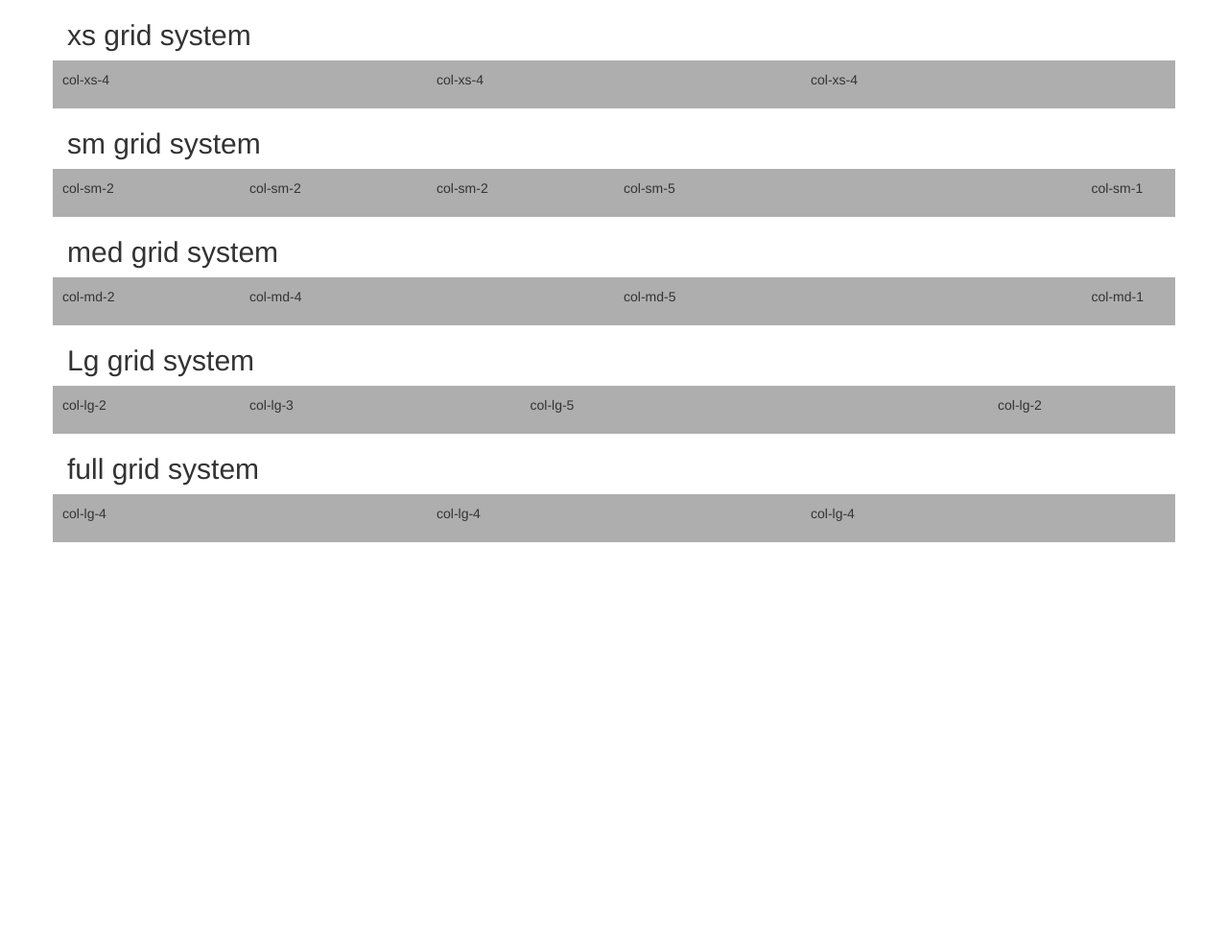
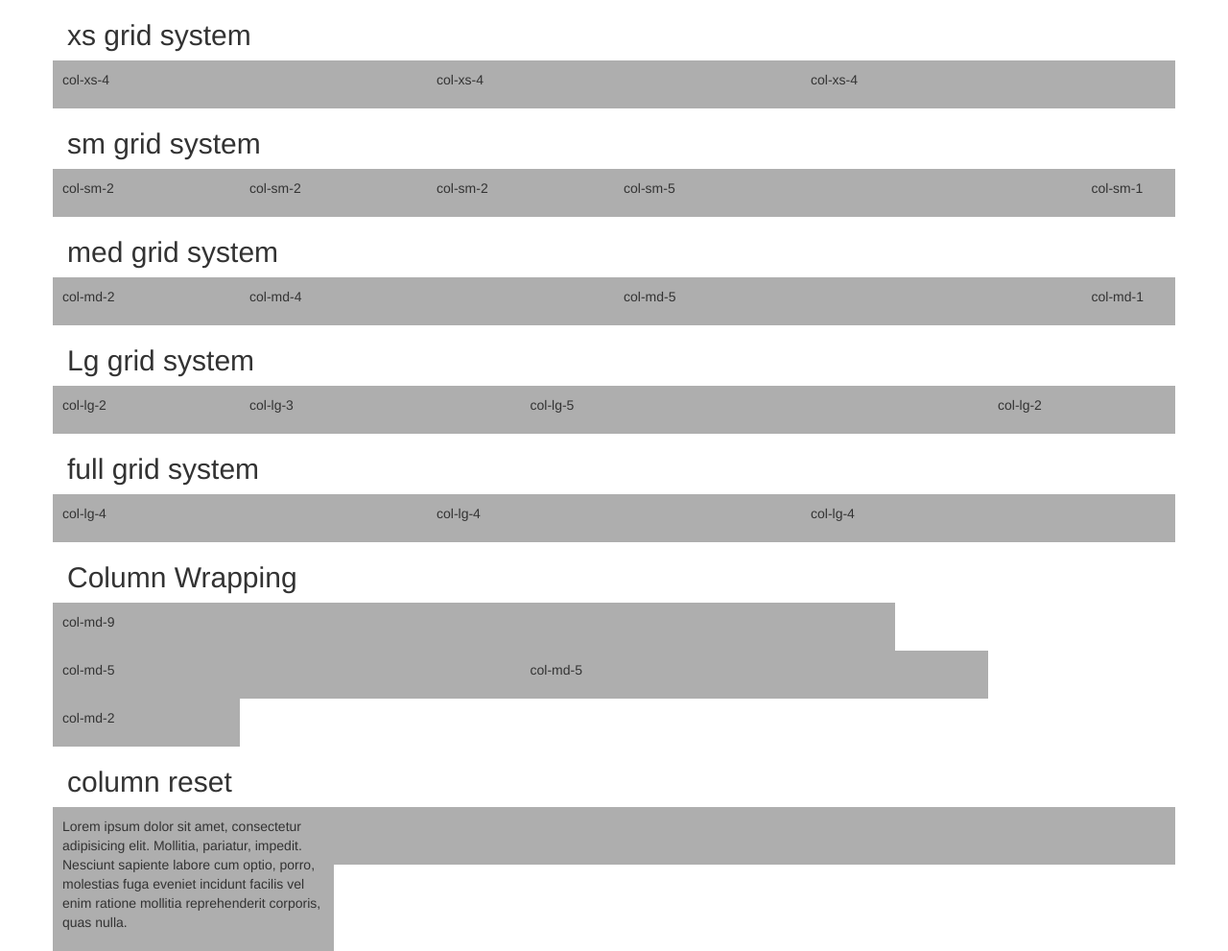
Before and after one commit to stellareyna78/grid-system, a plain HTML site: page index.html in a window 1280 px wide. Shown: the whole page at 96% size. Before the commit the page ends 800 px from the top, so only its background shows below. Drawn offline with Linux system fonts and the light colour scheme.

Commit message:
column wrapping and rest

```diff
--- a/index.html
+++ b/index.html
@@ -92,11 +92,54 @@
 			<p class="visible-sm">col-sm-2</p>
 			<p class="visible-xs">col-xs-6</p>
 		</div>
-
-	</div>   <!--end of container -->
 	</div>
 
 
+<h2>Column Wrapping</h2>
+<div class="row show-grid">
+	<div class="col-md-9">
+		<p>col-md-9</p>
+	</div>
+	<div class="col-md-5">
+		<p>col-md-5</p>
+	</div>
+	<div class="col-md-5">
+		<p>col-md-5</p>
+	</div>
+</div>
 
+<div class="row show-grid">
+	<div class="col-md-2">
+		<p>col-md-2</p>
+	</div>
+</div>
+
+<h2>column reset</h2>
+<div class="row show-grid">
+	<div class="col-sm-6 col-md-3">
+		<p class="visible-sm">col-sm-6</p>
+		<p class="visible-md">col-md-3</p>
+		<p>Lorem ipsum dolor sit amet, consectetur adipisicing elit. Mollitia, pariatur, impedit. Nesciunt sapiente labore cum optio, porro, molestias fuga eveniet incidunt facilis vel enim ratione mollitia reprehenderit corporis, quas nulla.</p>
+	</div>
+	<div>
+		<p class="visible-sm">col-sm-6</p>
+		<p class="visible-md">col-md-3</p>
+	</div>
+	<span class="clearfix visible-sm-block"></span>
+	<div>
+		<p class="visible-sm">col-sm-6</p>
+		<p class="visible-md">col-md-3</p>
+	</div>
+	<div>
+		<p class="visible-sm">col-sm-6</p>
+		<p class="visible-md">col-md-3</p>
+	</div>
+</div>
+
+
+
+
+
+</div>	<!--end of container -->
 </body>
 </html>
```
